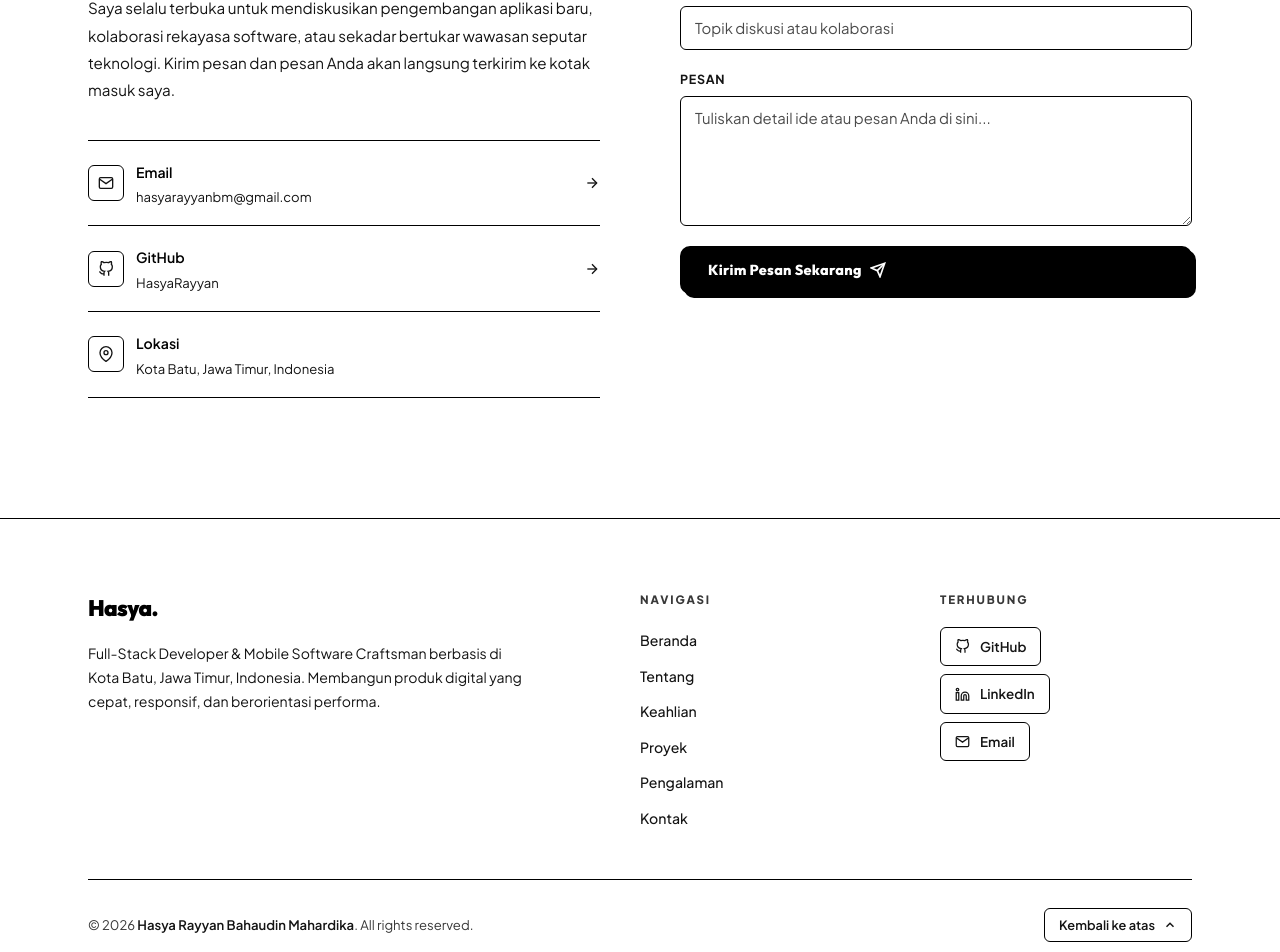
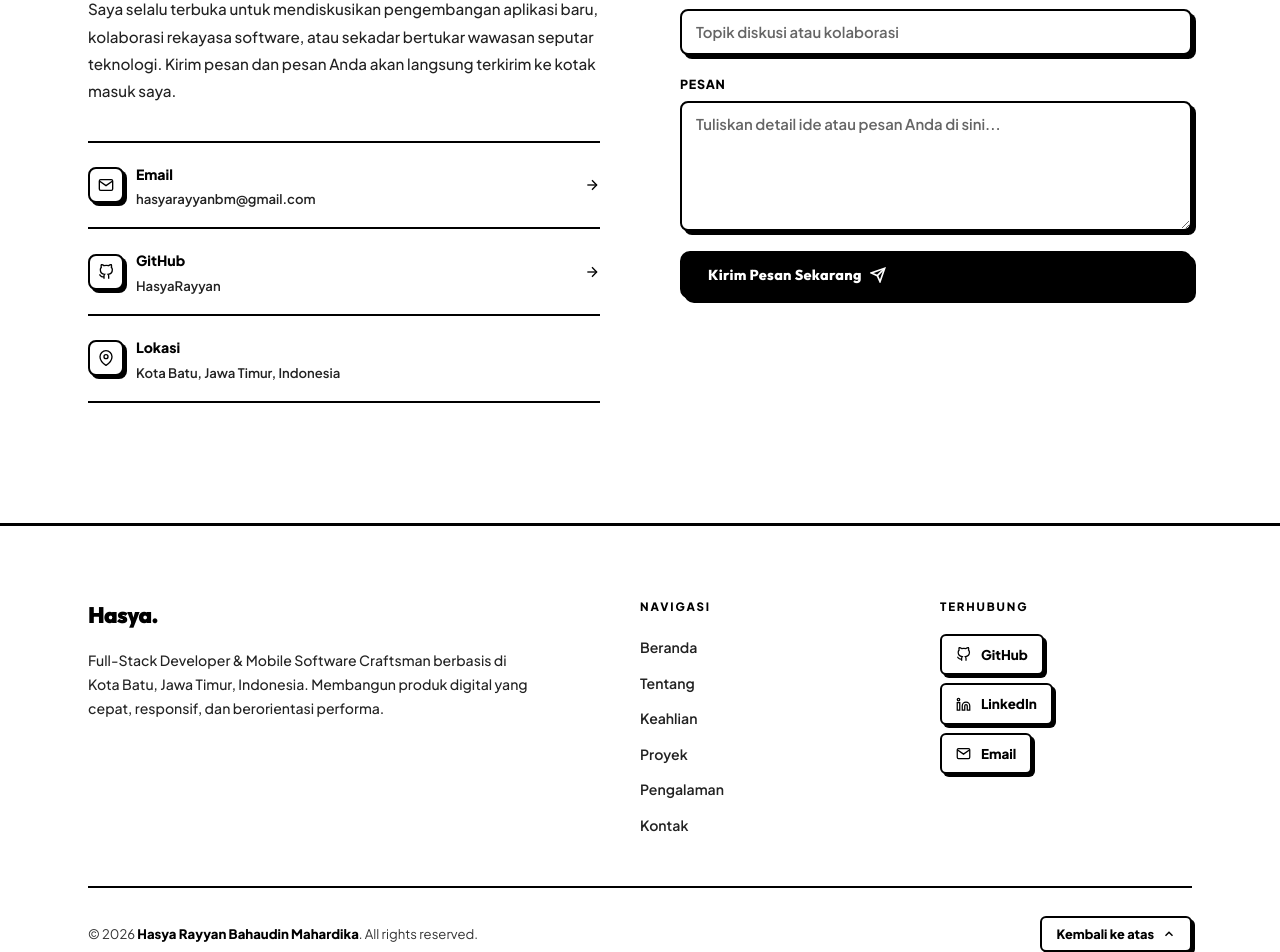
Before and after one commit to HasyaRayyan/Portofolio-Web, a React (Vite) app: page / in a window 1280 px wide. Shown: the part 6151-7103 px from the top of the page. Built offline with nearby package versions, Linux system fonts and the light colour scheme.

Commit message:
update terbaru
tampilan ui

```diff
--- a/src/index.css
+++ b/src/index.css
@@ -2314,6 +2314,10 @@ h1, h2, h3, h4, h5, h6 {
   background: linear-gradient(to bottom, transparent, var(--line) 10%, var(--line) 90%, transparent);
   align-self: stretch;
 }
+[data-theme="light"] .exp-divider {
+  background: #000000;
+  width: 2px;
+}
 
 .exp-col {
   display: flex;
@@ -2324,7 +2328,10 @@ h1, h2, h3, h4, h5, h6 {
 .exp-col-header {
   margin-bottom: 32px;
   padding-bottom: 18px;
-  border-bottom: 1px solid var(--line);
+  border-bottom: 1.5px solid var(--line);
+}
+[data-theme="light"] .exp-col-header {
+  border-bottom: 2.5px solid #000000;
 }
 .exp-col-header.text-center {
   text-align: center;
@@ -2342,12 +2349,20 @@ h1, h2, h3, h4, h5, h6 {
   color: var(--accent);
   margin-bottom: 6px;
 }
+[data-theme="light"] .exp-col-label {
+  color: #000000;
+  font-weight: 900;
+}
 .exp-col-title {
   font-family: var(--font-heading);
   font-size: 1.35rem;
   font-weight: 800;
   letter-spacing: -0.03em;
   color: var(--text);
+}
+[data-theme="light"] .exp-col-title {
+  color: #000000;
+  font-weight: 900;
 }
 
 .exp-col-list {
@@ -2623,12 +2638,20 @@ h1, h2, h3, h4, h5, h6 {
   margin-bottom: 16px;
   line-height: 1.15;
 }
+[data-theme="light"] .contact-left h3 {
+  color: #000000;
+  font-weight: 900;
+}
 .contact-left p {
   font-size: 0.95rem;
   color: var(--text-sub);
   line-height: 1.8;
   margin-bottom: 36px;
 }
+[data-theme="light"] .contact-left p {
+  color: #222222;
+  font-weight: 500;
+}
 
 .contact-links {
   display: flex;
@@ -2640,38 +2663,65 @@ h1, h2, h3, h4, h5, h6 {
   align-items: center;
   justify-content: space-between;
   padding: 18px 0;
-  border-bottom: 1px solid var(--line);
+  border-bottom: 1.5px solid var(--line);
   transition: all var(--fast) var(--ease);
 }
-.contact-link-row:first-child { border-top: 1px solid var(--line); }
+.contact-link-row:first-child { border-top: 1.5px solid var(--line); }
 .contact-link-row:hover .clr-label { color: var(--accent); }
 .contact-link-row:hover .clr-arrow { transform: translate(3px, -3px); }
+[data-theme="light"] .contact-link-row {
+  border-bottom: 2px solid #000000;
+}
+[data-theme="light"] .contact-link-row:first-child {
+  border-top: 2px solid #000000;
+}
+[data-theme="light"] .contact-link-row:hover .clr-label {
+  color: #000000;
+}
 
 .clr-left { display: flex; align-items: center; gap: 12px; }
 .clr-icon {
   width: 36px; height: 36px;
   border-radius: var(--r-sm);
-  border: 1px solid var(--line);
+  border: 1.5px solid var(--line);
   background: var(--bg-card);
   display: flex; align-items: center; justify-content: center;
   color: var(--text-sub);
 }
 .clr-icon svg { width: 16px; height: 16px; }
+[data-theme="light"] .clr-icon {
+  background: #ffffff;
+  border: 2px solid #000000;
+  color: #000000;
+  box-shadow: 3px 3px 0px #000000;
+  border-radius: 8px;
+}
 .clr-label {
   font-size: 0.88rem;
   font-weight: 600;
   color: var(--text);
   transition: color var(--fast) var(--ease);
 }
+[data-theme="light"] .clr-label {
+  color: #000000;
+  font-weight: 800;
+}
 .clr-val {
   font-size: 0.82rem;
   color: var(--text-sub);
   display: block;
   margin-top: 2px;
 }
+[data-theme="light"] .clr-val {
+  color: #222222;
+  font-weight: 600;
+}
 .clr-arrow {
   color: var(--text-sub);
   transition: transform var(--fast) var(--ease);
+}
+[data-theme="light"] .clr-arrow {
+  color: #000000;
 }
 
 /* Form */
@@ -2698,6 +2748,10 @@ h1, h2, h3, h4, h5, h6 {
   letter-spacing: 0.06em;
   text-transform: uppercase;
   color: var(--text-sub);
+}
+[data-theme="light"] .form-label {
+  color: #000000;
+  font-weight: 800;
 }
 .form-input {
   font-family: var(--font-body);
@@ -2719,6 +2773,22 @@ h1, h2, h3, h4, h5, h6 {
   border-color: var(--accent);
   background: var(--bg);
 }
+[data-theme="light"] .form-input {
+  background: #ffffff;
+  border: 2.5px solid #000000;
+  color: #000000;
+  box-shadow: 4px 4px 0px #000000;
+  border-radius: 8px;
+  font-weight: 600;
+}
+[data-theme="light"] .form-input::placeholder {
+  color: #555555;
+}
+[data-theme="light"] .form-input:focus {
+  border-color: #000000;
+  box-shadow: 6px 6px 0px #000000;
+  background: #ffffff;
+}
 textarea.form-input {
   min-height: 130px;
   resize: vertical;
@@ -2741,15 +2811,24 @@ textarea.form-input {
   color: #ef4444;
   background: rgba(239,68,68,0.05);
 }
+[data-theme="light"] .submit-msg {
+  border: 2.5px solid #000000;
+  box-shadow: 3px 3px 0px #000000;
+  font-weight: 700;
+}
 
 /* ============================================================
    FOOTER — Premium & Functional
    ============================================================ */
 .footer {
   padding: 72px 0 36px;
-  border-top: 1px solid var(--line);
+  border-top: 1.5px solid var(--line);
   background: var(--bg);
   position: relative;
+}
+[data-theme="light"] .footer {
+  border-top: 3px solid #000000;
+  background: #ffffff;
 }
 
 .footer-content {
@@ -2780,12 +2859,19 @@ textarea.form-input {
   color: var(--text);
   display: inline-block;
 }
+[data-theme="light"] .footer-brand {
+  color: #000000;
+}
 
 .footer-tagline {
   font-size: 0.88rem;
   color: var(--text-sub);
   line-height: 1.7;
 }
+[data-theme="light"] .footer-tagline {
+  color: #222222;
+  font-weight: 500;
+}
 
 .footer-status {
   display: inline-flex;
@@ -2794,8 +2880,14 @@ textarea.form-input {
   padding: 6px 14px;
   border-radius: 24px;
   background: var(--bg-card);
-  border: 1px solid var(--line);
+  border: 1.5px solid var(--line);
   width: fit-content;
+}
+[data-theme="light"] .footer-status {
+  background: #ffffff;
+  border: 2px solid #000000;
+  box-shadow: 2.5px 2.5px 0px #000000;
+  color: #000000;
 }
 
 .status-dot {
@@ -2824,6 +2916,10 @@ textarea.form-input {
   font-weight: 600;
   color: var(--text-sub);
 }
+[data-theme="light"] .status-text {
+  color: #000000;
+  font-weight: 800;
+}
 
 .footer-col-heading {
   display: block;
@@ -2833,6 +2929,10 @@ textarea.form-input {
   text-transform: uppercase;
   color: var(--text-ghost);
   margin-bottom: 18px;
+}
+[data-theme="light"] .footer-col-heading {
+  color: #000000;
+  font-weight: 900;
 }
 
 .footer-nav-list {
@@ -2853,6 +2953,13 @@ textarea.form-input {
   color: var(--text);
   transform: translateX(3px);
 }
+[data-theme="light"] .footer-nav-link {
+  color: #222222;
+  font-weight: 600;
+}
+[data-theme="light"] .footer-nav-link:hover {
+  color: #000000;
+}
 
 .footer-social-links {
   display: flex;
@@ -2869,7 +2976,7 @@ textarea.form-input {
   color: var(--text-sub);
   padding: 8px 14px;
   border-radius: var(--r-sm);
-  border: 1px solid var(--line);
+  border: 1.5px solid var(--line);
   background: var(--bg-card);
   transition: all var(--fast) var(--ease);
   width: fit-content;
@@ -2885,15 +2992,32 @@ textarea.form-input {
   height: 15px;
   flex-shrink: 0;
 }
+[data-theme="light"] .footer-social-btn {
+  background: #ffffff;
+  border: 2px solid #000000;
+  box-shadow: 3px 3px 0px #000000;
+  color: #000000;
+  font-weight: 800;
+}
+[data-theme="light"] .footer-social-btn:hover {
+  background: #000000;
+  color: #ffffff;
+  border-color: #000000;
+  transform: translate(-1px, -1px);
+  box-shadow: 4px 4px 0px #000000;
+}
 
 .footer-bottom {
   display: flex;
   align-items: center;
   justify-content: space-between;
   padding-top: 28px;
-  border-top: 1px solid var(--line);
+  border-top: 1.5px solid var(--line);
   flex-wrap: wrap;
   gap: 16px;
+}
+[data-theme="light"] .footer-bottom {
+  border-top: 2px solid #000000;
 }
 
 .footer-copy {
@@ -2904,13 +3028,20 @@ textarea.form-input {
   color: var(--text-sub);
   font-weight: 600;
 }
+[data-theme="light"] .footer-copy {
+  color: #333333;
+}
+[data-theme="light"] .footer-copy strong {
+  color: #000000;
+  font-weight: 800;
+}
 
 .footer-back-to-top {
   display: inline-flex;
   align-items: center;
   gap: 8px;
   background: transparent;
-  border: 1px solid var(--line);
+  border: 1.5px solid var(--line);
   color: var(--text-sub);
   font-family: var(--font-body);
   font-size: 0.8rem;
@@ -2925,6 +3056,20 @@ textarea.form-input {
   color: var(--text);
   background: var(--bg-card);
   transform: translateY(-2px);
+}
+[data-theme="light"] .footer-back-to-top {
+  background: #ffffff;
+  border: 2px solid #000000;
+  box-shadow: 3px 3px 0px #000000;
+  color: #000000;
+  font-weight: 800;
+}
+[data-theme="light"] .footer-back-to-top:hover {
+  background: #000000;
+  color: #ffffff;
+  border-color: #000000;
+  transform: translate(-1px, -1px);
+  box-shadow: 4px 4px 0px #000000;
 }
 
 @media (max-width: 768px) {
```
